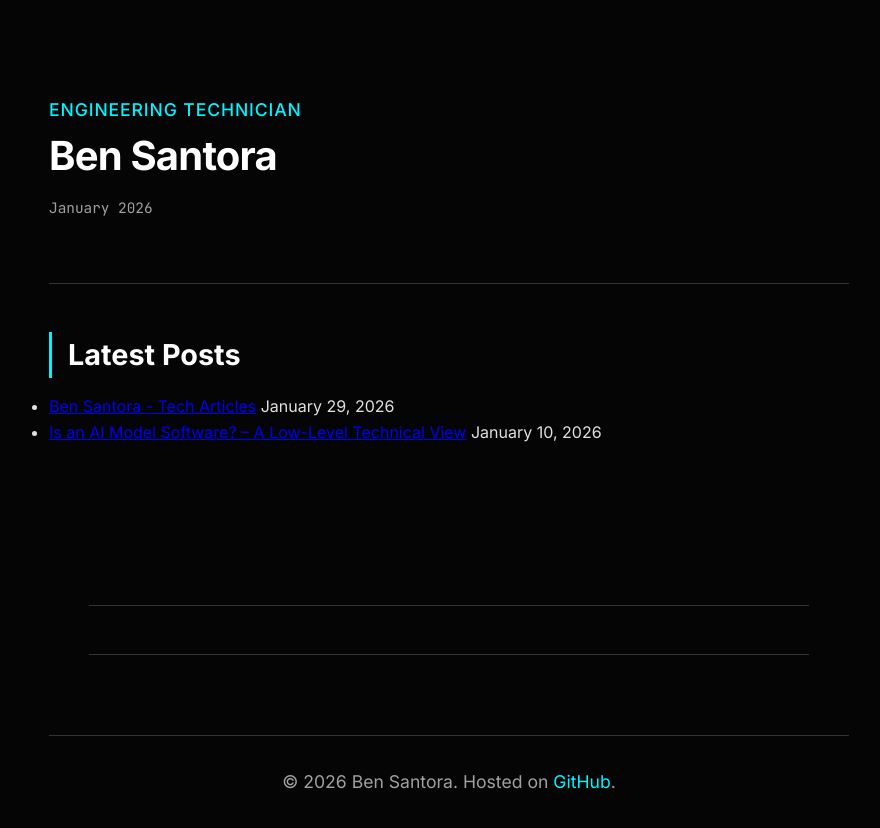
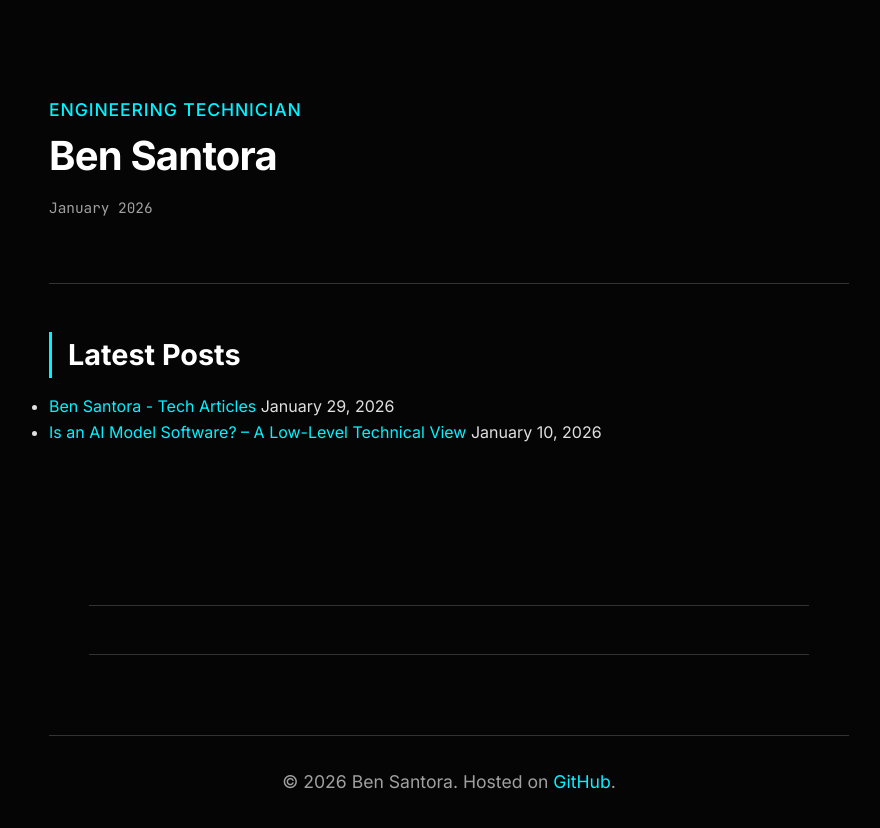
Before and after one commit to ben-santora/ben-santora.github.io, a Jekyll site: the page built from index.html, in a window 1280 px wide. Shown: the top 828 px of the page, without its empty margins (191-1071 px from the left). Built offline with Jekyll 4.4.1, drawn with Linux system fonts in a browser that asks for light colours.

Commit message:
Update default.html

```diff
--- a/_layouts/default.html
+++ b/_layouts/default.html
@@ -36,12 +36,12 @@ layout: none
     <!-- Inline CSS with the font variable applied correctly -->
    <style>
     :root {
-            --bg-color: #050505;       /* Very deep black */
-            --card-bg: #0f0f0f;        /* Slightly lighter for cards */
-            --text-primary: #e0e0e0;   /* Light grey for readability */
-            --text-secondary: #a0a0a0; /* Darker grey for metadata */
-            --accent-cyan: #00f3ff;    /* Electric Cyan */
-            --accent-cyan-dim: #00f3ff20; /* Dim Cyan for backgrounds */
+        --bg-color: #050505;
+        --card-bg: #0f0f0f;
+        --text-primary: #e0e0e0;
+        --text-secondary: #a0a0a0;
+        --accent-cyan: #00f3ff;
+        --accent-cyan-dim: #00f3ff20;
         --border-color: #333;
         --font-main: 'Inter', -apple-system, BlinkMacSystemFont, "Segoe UI", Roboto, Helvetica, Arial, sans-serif;
     }
@@ -63,6 +63,22 @@ layout: none
         flex-direction: column;
     }
 
+    /* Link Styling - This fixes your Blue/Purple issue */
+    a {
+        color: var(--accent-cyan) !important;
+        text-decoration: none;
+        transition: color 0.2s ease;
+    }
+
+    a:visited {
+        color: #ffffff !important;
+    }
+
+    a:hover {
+        color: #fff !important;
+        text-decoration: underline;
+    }
+
     /* Layout */
     .container {
         width: 90%;
@@ -78,13 +94,15 @@ layout: none
         animation: fadeIn 0.8s ease-out;
     }
 
-        /* Typography */
+    h1, h2, strong {
+        color: #fff;
+    }
+
     h1 {
         font-size: 2.5rem;
         font-weight: 700;
         letter-spacing: -0.02em;
         margin-bottom: 0.5rem;
-            color: #fff;
     }
 
     .subtitle {
@@ -99,7 +117,6 @@ layout: none
         font-size: 1.8rem;
         margin-top: 2rem;
         margin-bottom: 1rem;
-            color: #fff;
         border-left: 3px solid var(--accent-cyan);
         padding-left: 1rem;
     }
@@ -107,15 +124,6 @@ layout: none
     p {
         margin-bottom: 1.5rem;
         font-size: 1.1rem;
-        }
-
-        strong {
-            color: #fff;
-        }
-
-        /* Card / Article Style */
-        article {
-            animation: slideUp 0.8s ease-out 0.2s backwards;
     }
 
     .meta-info {
@@ -134,10 +142,8 @@ layout: none
         margin: 2rem 0;
         font-style: italic;
         color: var(--text-secondary);
-            box-shadow: 0 4px 20px rgba(0, 243, 255, 0.05);
     }
 
-        /* Footer */
     footer {
         margin-top: auto;
         padding: 2rem 0;
@@ -145,22 +151,6 @@ layout: none
         border-top: 1px solid var(--border-color);
         color: var(--text-secondary);
         font-size: 0.9rem;
-        }
-
-        footer a {
-            color: var(--accent-cyan);
-            text-decoration: none;
-            transition: opacity 0.2s;
-        }
-
-        footer a:hover {
-            opacity: 0.8;
-            text-decoration: underline;
-        }
-
-        /* Utilities */
-        .highlight {
-            color: var(--accent-cyan);
     }
 
     .code-snippet {
@@ -172,32 +162,11 @@ layout: none
         font-size: 0.9em;
     }
 
-        /* Animations */
-        @keyframes fadeIn {
-            from { opacity: 0; }
-            to { opacity: 1; }
-        }
+    @keyframes fadeIn { from { opacity: 0; } to { opacity: 1; } }
 
-        @keyframes slideUp {
-            from {
-                opacity: 0;
-                transform: translateY(20px);
-            }
-            to {
-                opacity: 1;
-                transform: translateY(0);
-            }
-        }
-
-        /* Responsive */
     @media (max-width: 600px) {
-            h1 {
-                font-size: 2rem;
-            }
-
-            .container {
-                width: 95%;
-            }
+        h1 { font-size: 2rem; }
+        .container { width: 95%; }
     }
 </style>
 </head>
```
Lines whose indentation alone changed are shown as unchanged.
